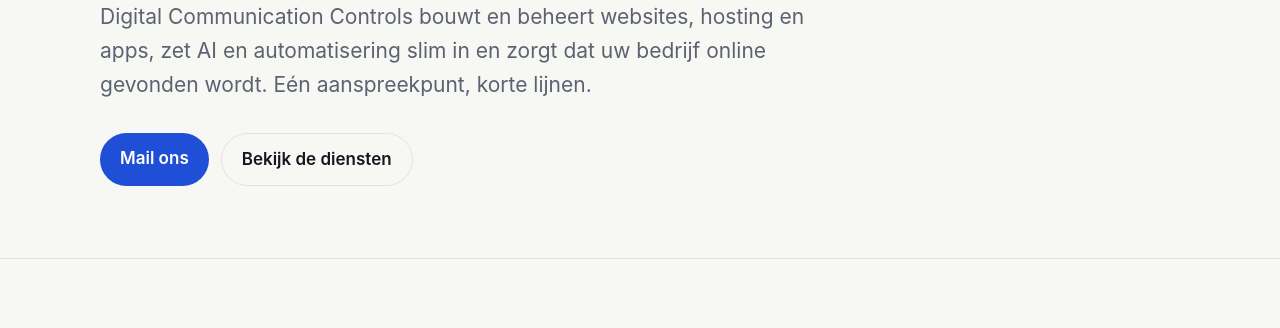
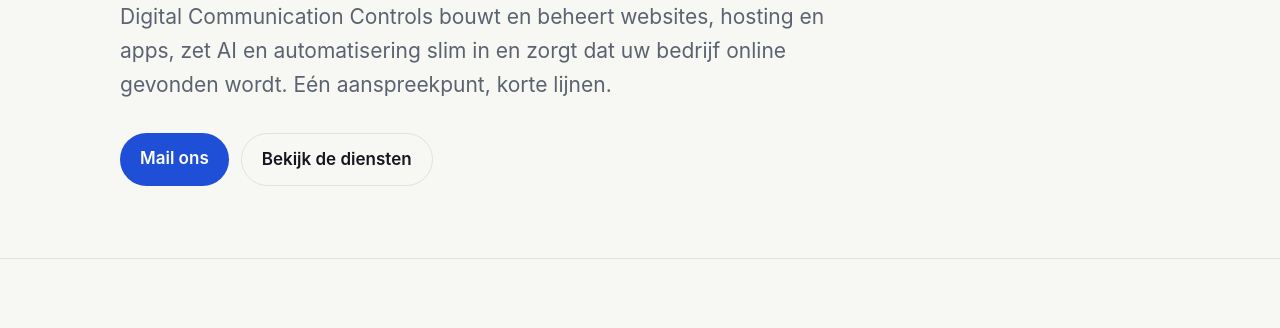
Before and after one commit to julian08100/digitalcc-website, a plain HTML site: page index.html in a window 1280 px wide. Shown: the part 339-667 px from the top of the page. Drawn offline with Linux system fonts and the light colour scheme.

Commit message:
Hero uitlijnen met de rest van de pagina
Co-Authored-By: Claude Opus 5.5 <noreply@anthropic.com>

```diff
--- a/style.css
+++ b/style.css
@@ -22,7 +22,7 @@ nav a:hover{color:var(--ink)}
 .btn{display:inline-block;padding:12px 20px;border-radius:999px;background:var(--accent);color:var(--accent-ink);text-decoration:none;font-weight:600}
 .btn.ghost{background:transparent;color:var(--ink);border:1px solid var(--line)}
 nav a.cta{color:var(--accent);font-weight:600}
-.hero{padding:96px 0 72px}
+.hero{padding-top:96px;padding-bottom:72px}
 .hero h1{font-size:clamp(34px,6vw,58px);line-height:1.08;letter-spacing:-.03em;margin:0 0 20px;max-width:16ch}
 .hero p.lead{font-size:clamp(18px,2.2vw,21px);color:var(--muted);max-width:56ch;margin:0 0 32px}
 .hero .actions{display:flex;gap:12px;flex-wrap:wrap}
```
